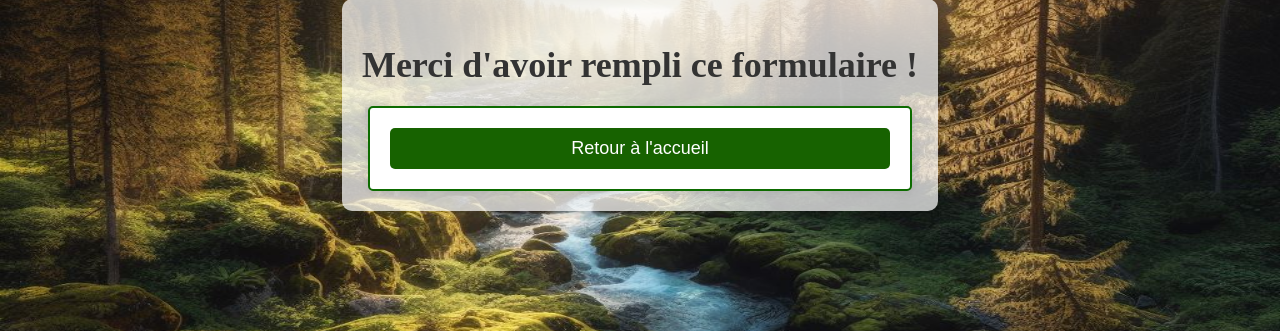
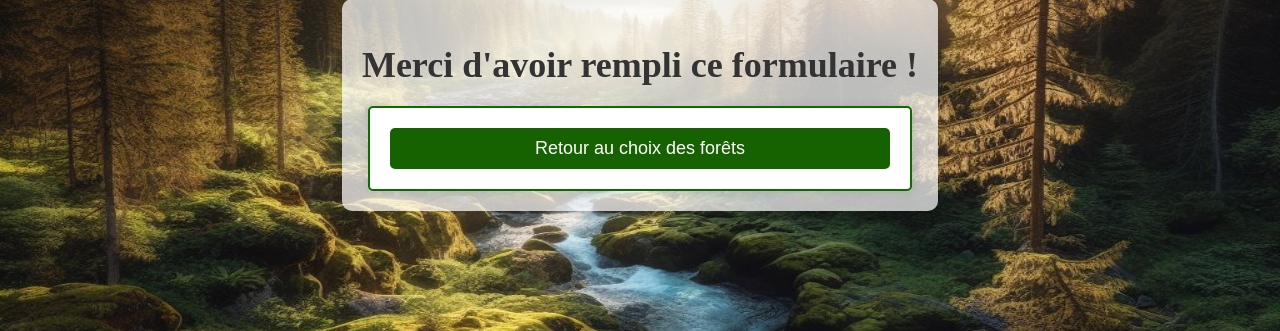
Before and after one commit to Ist4lri/forestManagementApp, a Django app: page /formSubmitted/ in a window 1280 px wide. Shown: the part 295-626 px from the top of the page. Run offline with Django 4.2, Linux system fonts and the light colour scheme; parts of the project's set-up code (start-up, migrations or seed data) failed here and were passed over.

Commit message:
Begining to make something

```diff
--- a/forestmanagementapp2/models.py
+++ b/forestmanagementapp2/models.py
@@ -38,7 +38,7 @@ class Foret(models.Model):
         db_table = 'FORET'
 
 
-class Garde(AbstractUser):
+class Garde(models.Model): #AbstractUser
     id_garde = models.AutoField(primary_key=True)
     id_foret = models.ForeignKey(
         Foret, models.DO_NOTHING, db_column='id_foret')
--- a/forestmanagementapp2/templates/formSubmitted.html
+++ b/forestmanagementapp2/templates/formSubmitted.html
@@ -8,7 +8,7 @@
     <div class="center-content">
         <h1>Merci d'avoir rempli ce formulaire !</h1>
         <form action="{% url 'enter_forest' %}">
-            <button type="submit">Retour à l'accueil</button>
+            <button type="submit">Retour au choix des forêts</button>
         </form>
     </div>
 </div>
```
